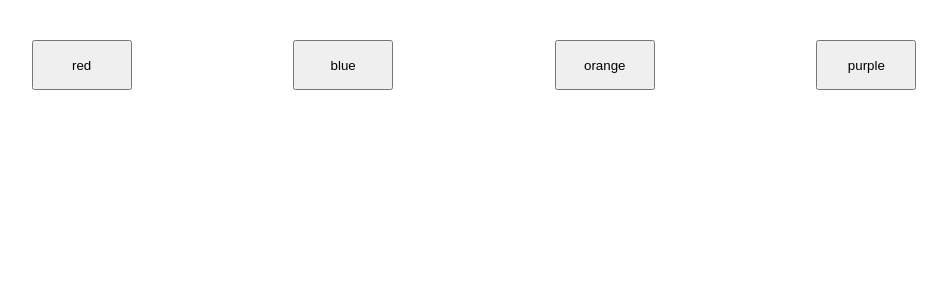
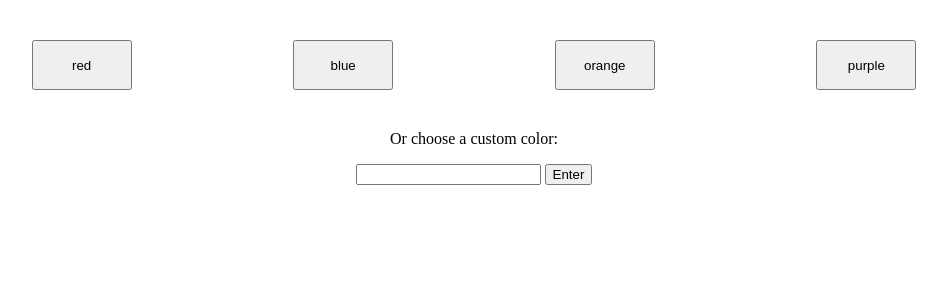
Before and after one commit to chaocharliehuang/FlaskAJAXNinjas, a Flask app: page / in a window 1280 px wide. Shown: the top 300 px of the page, without its empty margins (166-1113 px from the left). Run offline with Flask 2, Linux system fonts and the light colour scheme; some libraries are stand-ins or nearby versions.

Commit message:
entering a custom color displays a different img

```diff
--- a/static/js/main.js
+++ b/static/js/main.js
@@ -1,12 +1,20 @@
-var colors = ['red', 'blue', 'orange', 'purple'];
+$('.btn').click(function() {
+    var color = $(this).attr('id');
+    displayInfo(color);
+});
 
-colors.forEach(function(color) {
-    $('#' + color).click(function() {
-        $.get('/' + color, function(res) {
-            headingHTML = '<h1>' + res.text + '</h1>';
-            $('#heading').html(headingHTML);
-            imgHTML = '<img src="static/imgs/' + res.img + '" alt="ninja" height=300px>';
-            $('#img-div').html(imgHTML);
-        }, 'json');
-    });
+$('#form-color').submit(function(e) {
+    var color = $('#customcolor').val();
+    displayInfo(color);
+    $('#customcolor').val('');
+    e.preventDefault();
 });
+
+function displayInfo(color) {
+    $.get('/' + color, function(res) {
+        headingHTML = '<h1>' + res.text + '</h1>';
+        $('#heading').html(headingHTML);
+        imgHTML = '<img src="static/imgs/' + res.img + '" alt="ninja" height=300px>';
+        $('#img-div').html(imgHTML);
+    }, 'json');
+}
--- a/templates/index.html
+++ b/templates/index.html
@@ -21,11 +21,16 @@
             #buttons {
                 display: flex;
                 justify-content: space-between;
+                margin-bottom: 40px;
             }
 
             .btn {
                 width: 100px;
                 height: 50px;
+            }
+
+            #custom-color{
+                text-align: center;
             }
         </style>
     </head>
@@ -40,6 +45,14 @@
                 <button class="btn" type="submit" id="orange">orange</button>
                 <button class="btn" type="submit" id="purple">purple</button>
             </div>
+
+            <div id="custom-color">
+                <p>Or choose a custom color:</p>
+                <form id="form-color" method='post'>
+                    <input type="text" id="customcolor">
+                    <button type="submit">Enter</button>
+                </form>
+            </div>
         </div>
 
         <!--***********************LOAD SCRIPTS***************************-->
```
